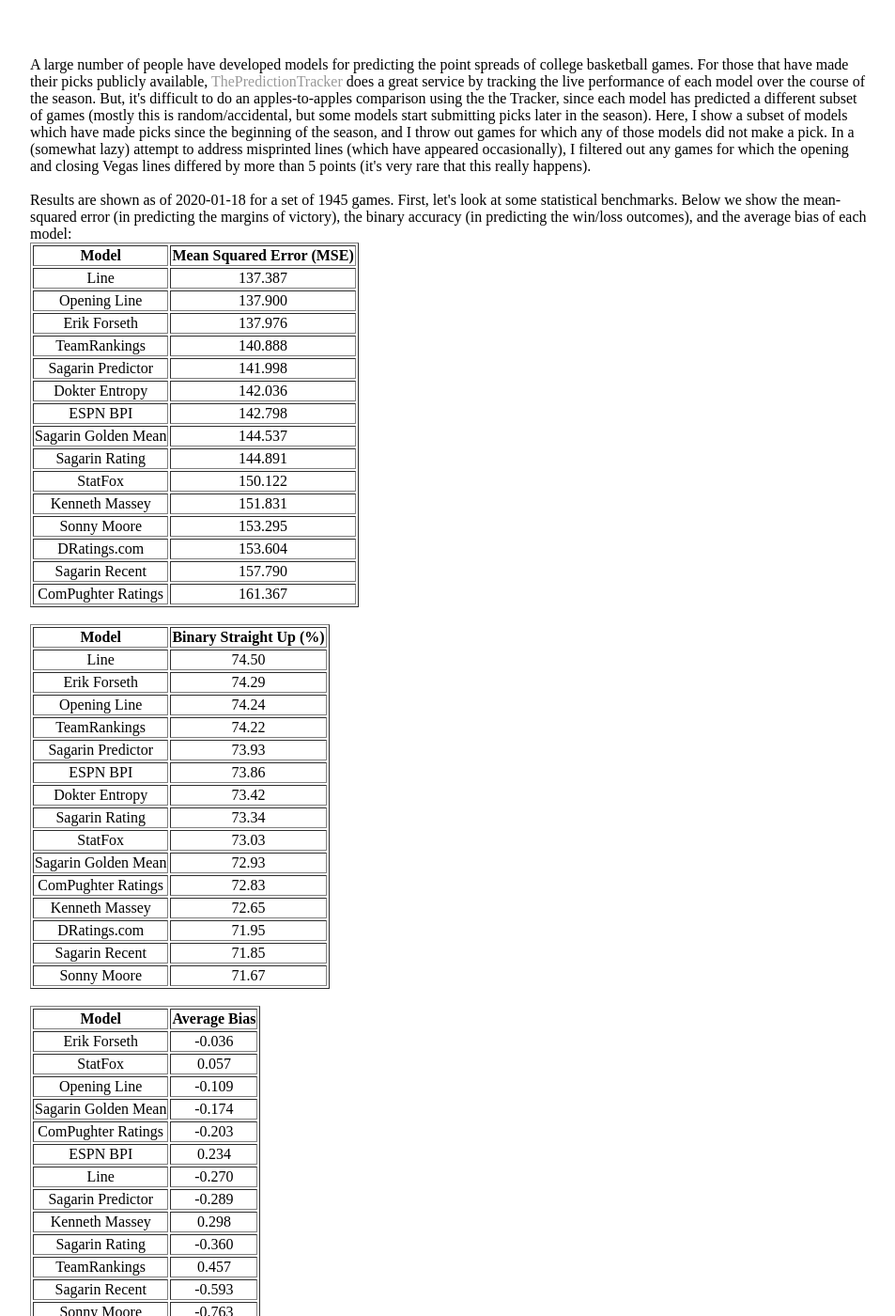
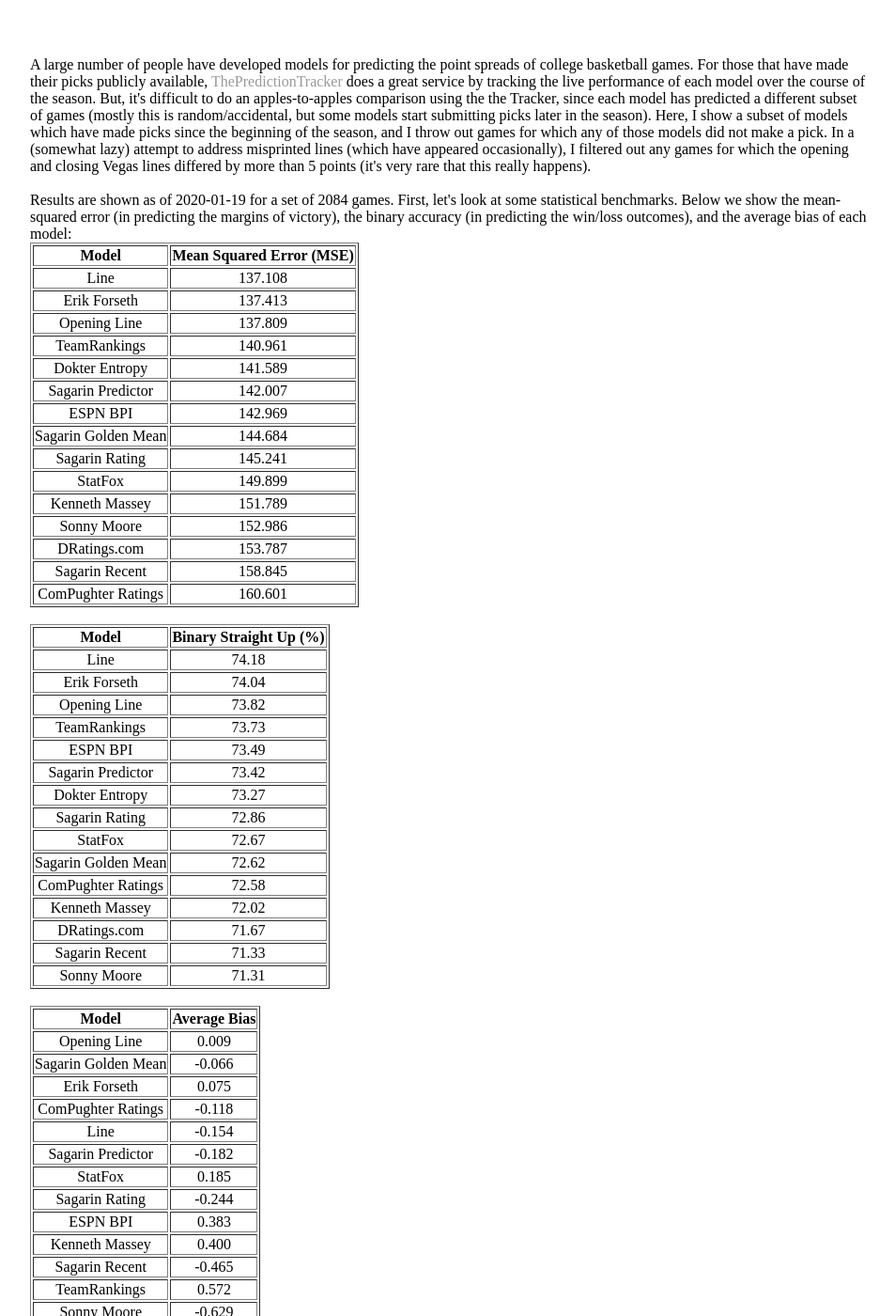
Before and after one commit to erikrforseth/erikrforseth.github.io, a Jekyll site: the page built from about.html, in a window 1280 px wide and 1400 px high. Shown: the whole window at 94% size, without its empty margins (160-1113 px from the left). Built offline with Jekyll 4.4.1, drawn with Linux system fonts in a browser that asks for light colours; some of the changed text lies outside the part shown.

Commit message:
about page

```diff
--- a/about.html
+++ b/about.html
@@ -5,7 +5,7 @@ title: About this model.
 A large number of people have developed models for predicting the point spreads of college basketball games. For those that have made their picks publicly available, <a href="http://www.thepredictiontracker.com/basketball.php">ThePredictionTracker</a> does a great service by tracking the live performance of each model over the course of the season. But, it's difficult to do an apples-to-apples comparison using the the Tracker, since each model has predicted a different subset of games (mostly this is random/accidental, but some models start submitting picks later in the season). Here, I show a subset of models which have made picks since the beginning of the season, and I throw out games for which any of those models did not make a pick. In a (somewhat lazy) attempt to address misprinted lines (which have appeared occasionally), I filtered out any games for which the opening and closing Vegas lines differed by more than 5 points (it's very rare that this really happens).
 
 <br><br>
-Results are shown as of 2020-01-18 for a set of 1945 games. First, let's look at some statistical benchmarks. Below we show  the mean-squared error (in predicting the margins of victory), the binary accuracy (in predicting the win/loss outcomes), and the average bias of each model:
+Results are shown as of 2020-01-19 for a set of 2084 games. First, let's look at some statistical benchmarks. Below we show  the mean-squared error (in predicting the margins of victory), the binary accuracy (in predicting the win/loss outcomes), and the average bias of each model:
 <br>
 <table border="1" class="dataframe">
   <thead>
@@ -17,63 +17,63 @@ Results are shown as of 2020-01-18 for a set of 1945 games. First, let's look at
   <tbody>
     <tr align="center">
       <td>Line</td>
-      <td>137.387</td>
+      <td>137.108</td>
+    </tr>
+    <tr align="center">
+      <td>Erik Forseth</td>
+      <td>137.413</td>
     </tr>
     <tr align="center">
       <td>Opening Line</td>
-      <td>137.900</td>
-    </tr>
-    <tr align="center">
-      <td>Erik Forseth</td>
-      <td>137.976</td>
+      <td>137.809</td>
     </tr>
     <tr align="center">
       <td>TeamRankings</td>
-      <td>140.888</td>
+      <td>140.961</td>
+    </tr>
+    <tr align="center">
+      <td>Dokter Entropy</td>
+      <td>141.589</td>
     </tr>
     <tr align="center">
       <td>Sagarin Predictor</td>
-      <td>141.998</td>
-    </tr>
-    <tr align="center">
-      <td>Dokter Entropy</td>
-      <td>142.036</td>
+      <td>142.007</td>
     </tr>
     <tr align="center">
       <td>ESPN BPI</td>
-      <td>142.798</td>
+      <td>142.969</td>
     </tr>
     <tr align="center">
       <td>Sagarin Golden Mean</td>
-      <td>144.537</td>
+      <td>144.684</td>
     </tr>
     <tr align="center">
       <td>Sagarin Rating</td>
-      <td>144.891</td>
+      <td>145.241</td>
     </tr>
     <tr align="center">
       <td>StatFox</td>
-      <td>150.122</td>
+      <td>149.899</td>
     </tr>
     <tr align="center">
       <td>Kenneth Massey</td>
-      <td>151.831</td>
+      <td>151.789</td>
     </tr>
     <tr align="center">
       <td>Sonny Moore</td>
-      <td>153.295</td>
+      <td>152.986</td>
     </tr>
     <tr align="center">
       <td>DRatings.com</td>
-      <td>153.604</td>
+      <td>153.787</td>
     </tr>
     <tr align="center">
       <td>Sagarin Recent</td>
-      <td>157.790</td>
+      <td>158.845</td>
     </tr>
     <tr align="center">
       <td>ComPughter Ratings</td>
-      <td>161.367</td>
+      <td>160.601</td>
     </tr>
   </tbody>
 </table>
@@ -88,63 +88,63 @@ Results are shown as of 2020-01-18 for a set of 1945 games. First, let's look at
   <tbody>
     <tr align="center">
       <td>Line</td>
-      <td>74.50</td>
+      <td>74.18</td>
     </tr>
     <tr align="center">
       <td>Erik Forseth</td>
-      <td>74.29</td>
+      <td>74.04</td>
     </tr>
     <tr align="center">
       <td>Opening Line</td>
-      <td>74.24</td>
+      <td>73.82</td>
     </tr>
     <tr align="center">
       <td>TeamRankings</td>
-      <td>74.22</td>
+      <td>73.73</td>
+    </tr>
+    <tr align="center">
+      <td>ESPN BPI</td>
+      <td>73.49</td>
     </tr>
     <tr align="center">
       <td>Sagarin Predictor</td>
-      <td>73.93</td>
-    </tr>
-    <tr align="center">
-      <td>ESPN BPI</td>
-      <td>73.86</td>
+      <td>73.42</td>
     </tr>
     <tr align="center">
       <td>Dokter Entropy</td>
-      <td>73.42</td>
+      <td>73.27</td>
     </tr>
     <tr align="center">
       <td>Sagarin Rating</td>
-      <td>73.34</td>
+      <td>72.86</td>
     </tr>
     <tr align="center">
       <td>StatFox</td>
-      <td>73.03</td>
+      <td>72.67</td>
     </tr>
     <tr align="center">
       <td>Sagarin Golden Mean</td>
-      <td>72.93</td>
+      <td>72.62</td>
     </tr>
     <tr align="center">
       <td>ComPughter Ratings</td>
-      <td>72.83</td>
+      <td>72.58</td>
     </tr>
     <tr align="center">
       <td>Kenneth Massey</td>
-      <td>72.65</td>
+      <td>72.02</td>
     </tr>
     <tr align="center">
       <td>DRatings.com</td>
-      <td>71.95</td>
+      <td>71.67</td>
     </tr>
     <tr align="center">
       <td>Sagarin Recent</td>
-      <td>71.85</td>
+      <td>71.33</td>
     </tr>
     <tr align="center">
       <td>Sonny Moore</td>
-      <td>71.67</td>
+      <td>71.31</td>
     </tr>
   </tbody>
 </table>
@@ -158,64 +158,64 @@ Results are shown as of 2020-01-18 for a set of 1945 games. First, let's look at
   </thead>
   <tbody>
     <tr align="center">
+      <td>Opening Line</td>
+      <td>0.009</td>
+    </tr>
+    <tr align="center">
+      <td>Sagarin Golden Mean</td>
+      <td>-0.066</td>
+    </tr>
+    <tr align="center">
       <td>Erik Forseth</td>
-      <td>-0.036</td>
+      <td>0.075</td>
+    </tr>
+    <tr align="center">
+      <td>ComPughter Ratings</td>
+      <td>-0.118</td>
+    </tr>
+    <tr align="center">
+      <td>Line</td>
+      <td>-0.154</td>
+    </tr>
+    <tr align="center">
+      <td>Sagarin Predictor</td>
+      <td>-0.182</td>
     </tr>
     <tr align="center">
       <td>StatFox</td>
-      <td>0.057</td>
+      <td>0.185</td>
     </tr>
     <tr align="center">
-      <td>Opening Line</td>
-      <td>-0.109</td>
-    </tr>
-    <tr align="center">
-      <td>Sagarin Golden Mean</td>
-      <td>-0.174</td>
-    </tr>
-    <tr align="center">
-      <td>ComPughter Ratings</td>
-      <td>-0.203</td>
+      <td>Sagarin Rating</td>
+      <td>-0.244</td>
     </tr>
     <tr align="center">
       <td>ESPN BPI</td>
-      <td>0.234</td>
-    </tr>
-    <tr align="center">
-      <td>Line</td>
-      <td>-0.270</td>
-    </tr>
-    <tr align="center">
-      <td>Sagarin Predictor</td>
-      <td>-0.289</td>
+      <td>0.383</td>
     </tr>
     <tr align="center">
       <td>Kenneth Massey</td>
-      <td>0.298</td>
+      <td>0.400</td>
     </tr>
     <tr align="center">
-      <td>Sagarin Rating</td>
-      <td>-0.360</td>
+      <td>Sagarin Recent</td>
+      <td>-0.465</td>
     </tr>
     <tr align="center">
       <td>TeamRankings</td>
-      <td>0.457</td>
-    </tr>
-    <tr align="center">
-      <td>Sagarin Recent</td>
-      <td>-0.593</td>
+      <td>0.572</td>
     </tr>
     <tr align="center">
       <td>Sonny Moore</td>
-      <td>-0.763</td>
+      <td>-0.629</td>
     </tr>
     <tr align="center">
       <td>DRatings.com</td>
-      <td>-0.933</td>
+      <td>-0.756</td>
     </tr>
     <tr align="center">
       <td>Dokter Entropy</td>
-      <td>-1.220</td>
+      <td>-1.079</td>
     </tr>
   </tbody>
 </table>
@@ -232,59 +232,59 @@ We might also ask how each model would have done betting against the Vegas line,
   <tbody>
     <tr align="center">
       <td>ESPN BPI</td>
-      <td>51.98</td>
+      <td>51.97</td>
+    </tr>
+    <tr align="center">
+      <td>Dokter Entropy</td>
+      <td>51.39</td>
+    </tr>
+    <tr align="center">
+      <td>Erik Forseth</td>
+      <td>51.15</td>
     </tr>
     <tr align="center">
       <td>Opening Line</td>
-      <td>51.31</td>
+      <td>51.10</td>
+    </tr>
+    <tr align="center">
+      <td>ComPughter Ratings</td>
+      <td>50.96</td>
     </tr>
     <tr align="center">
       <td>TeamRankings</td>
-      <td>51.31</td>
+      <td>50.60</td>
     </tr>
     <tr align="center">
-      <td>Dokter Entropy</td>
-      <td>51.16</td>
-    </tr>
-    <tr align="center">
-      <td>ComPughter Ratings</td>
-      <td>51.11</td>
+      <td>StatFox</td>
+      <td>50.46</td>
     </tr>
     <tr align="center">
       <td>DRatings.com</td>
-      <td>51.05</td>
-    </tr>
-    <tr align="center">
-      <td>StatFox</td>
-      <td>50.87</td>
-    </tr>
-    <tr align="center">
-      <td>Erik Forseth</td>
-      <td>50.75</td>
+      <td>50.24</td>
     </tr>
     <tr align="center">
       <td>Sagarin Golden Mean</td>
-      <td>50.36</td>
+      <td>50.22</td>
     </tr>
     <tr align="center">
       <td>Sagarin Predictor</td>
-      <td>50.15</td>
+      <td>49.78</td>
+    </tr>
+    <tr align="center">
+      <td>Sonny Moore</td>
+      <td>49.40</td>
     </tr>
     <tr align="center">
       <td>Sagarin Rating</td>
-      <td>49.69</td>
-    </tr>
-    <tr align="center">
-      <td>Sonny Moore</td>
-      <td>49.64</td>
+      <td>49.23</td>
     </tr>
     <tr align="center">
       <td>Kenneth Massey</td>
-      <td>49.43</td>
+      <td>48.87</td>
     </tr>
     <tr align="center">
       <td>Sagarin Recent</td>
-      <td>49.10</td>
+      <td>48.42</td>
     </tr>
   </tbody>
 </table>
@@ -301,23 +301,19 @@ We might also ask how each model would have done betting against the Vegas line,
   <tbody>
     <tr align="center">
       <td>Line</td>
-      <td>0.429</td>
+      <td>0.424</td>
     </tr>
     <tr align="center">
       <td>Erik Forseth</td>
-      <td>0.294</td>
+      <td>0.393</td>
     </tr>
     <tr align="center">
       <td>ESPN BPI</td>
-      <td>0.171</td>
+      <td>0.139</td>
     </tr>
     <tr align="center">
       <td>Opening Line</td>
-      <td>0.089</td>
-    </tr>
-    <tr align="center">
-      <td>Dokter Entropy</td>
-      <td>0.016</td>
+      <td>0.035</td>
     </tr>
     <tr align="center">
       <td>Kenneth Massey</td>
@@ -333,6 +329,10 @@ We might also ask how each model would have done betting against the Vegas line,
     </tr>
     <tr align="center">
       <td>TeamRankings</td>
+      <td>0.000</td>
+    </tr>
+    <tr align="center">
+      <td>Dokter Entropy</td>
       <td>0.000</td>
     </tr>
     <tr align="center">
```
Also changed, not shown: other parts of about.html (+1 -1 lines).
